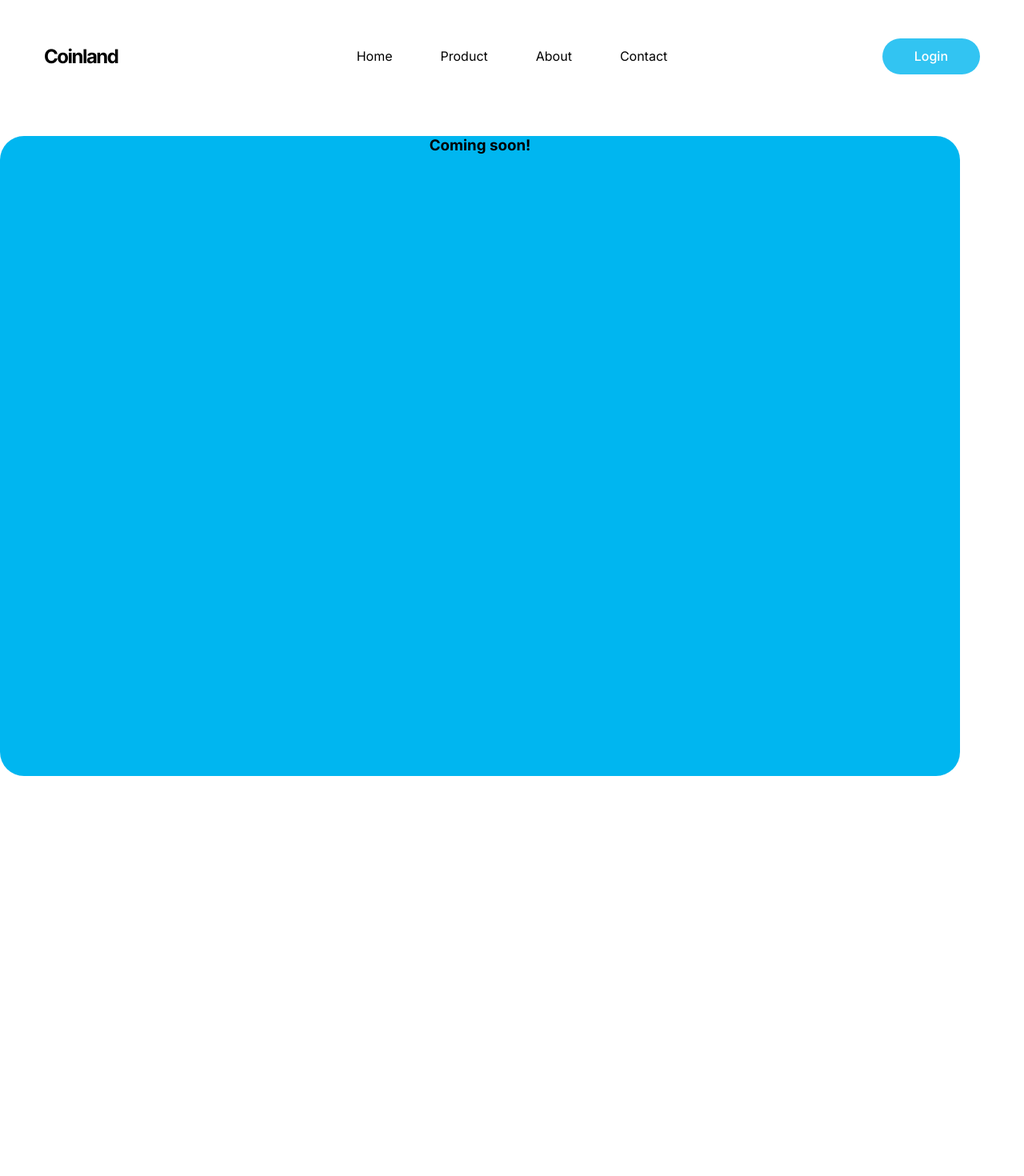
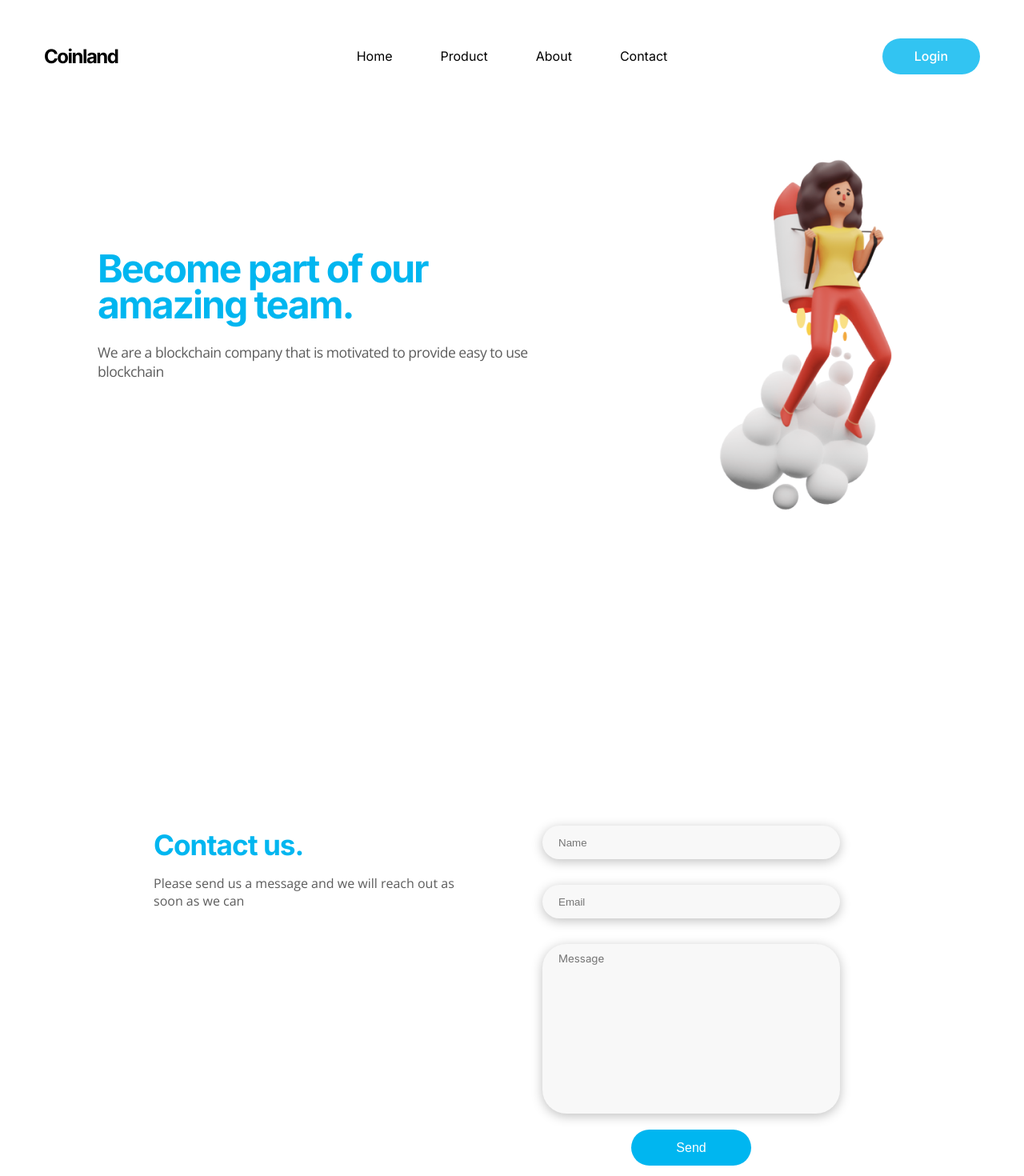
Before and after one commit to A1101101IR/Coinland.com, a React (Create React App) app: page /contact in a window 1280 px wide. Shown: the top 1470 px of the page at 80% size. Before the commit the page ends 970 px from the top, so only its background shows below. Built offline with nearby package versions, Linux system fonts and the light colour scheme.

Commit message:
added contact page

```diff
--- /dev/null
+++ b/src/components/ContactHeader.js
@@ -0,0 +1,25 @@
+import React from "react"
+import rocket from "../img/rocketman.png"
+
+const ContactHeader = () => {
+	return (
+		<section className='contact'>
+			<div className='contact__container'>
+				<div className='contact__container__split'>
+					<div className='contact__container__split__right'>
+						<h1>Become part of our amazing team.</h1>
+						<p>
+							We are a blockchain company that is motivated to
+							provide easy to use blockchain
+						</p>
+					</div>
+					<div className='contact__container__split__left'>
+						<img src={rocket} alt='' />
+					</div>
+				</div>
+			</div>
+		</section>
+	)
+}
+
+export default ContactHeader
--- /dev/null
+++ b/src/components/ContactHeader.scss
@@ -0,0 +1,45 @@
+@import "../styles.scss";
+.contact {
+	display: flex;
+	justify-content: center;
+	height: 100vh;
+	margin-bottom: 5rem;
+	&__container {
+		margin-top: 3rem;
+
+		max-width: 1100px;
+		&__split {
+			display: grid;
+			grid-template-columns: 60% 40%;
+			align-items: center;
+			@media screen and (max-width: $small) {
+				grid-template-columns: 1fr;
+				text-align: center;
+			}
+			&__right {
+				margin: 0 2rem 4rem 2rem;
+				h1 {
+					font-size: $bigHeaderSize;
+					letter-spacing: -2px;
+					color: $buttonColor;
+					font-weight: 700;
+					line-height: 95%;
+					margin-bottom: 1.5rem;
+				}
+				p {
+					font-family: $subtitlesFont;
+					color: $subtitleColor;
+					font-size: 1.1rem;
+					letter-spacing: -0.5px;
+				}
+			}
+			&__left {
+				display: flex;
+				justify-content: end;
+				@media screen and (max-width: $small) {
+					justify-content: center;
+				}
+			}
+		}
+	}
+}
--- /dev/null
+++ b/src/components/Contactform.js
@@ -0,0 +1,37 @@
+import React from "react"
+
+const Contactform = () => {
+	return (
+		<section className='contactform'>
+			<div className='contactform__container'>
+				<div className='contactform__container__split'>
+					<div className='contactform__container__split__left'>
+						<h1>Contact us.</h1>
+						<p>
+							Please send us a message and we will reach out as
+							soon as we can
+						</p>
+					</div>
+					<div className='contactform__container__split__right'>
+						<form>
+							<div className='form--container'>
+								<input type='text' placeholder='Name' />
+							</div>
+							<div className='form--container'>
+								<input type='text' placeholder='Email' />
+							</div>
+							<div className='form--container'>
+								<textarea placeholder='Message' />
+							</div>
+							<div className='form--container'>
+								<button>Send</button>
+							</div>
+						</form>
+					</div>
+				</div>
+			</div>
+		</section>
+	)
+}
+
+export default Contactform
--- /dev/null
+++ b/src/components/Contactform.scss
@@ -0,0 +1,75 @@
+@import "../styles.scss";
+
+.contactform {
+	display: flex;
+	justify-content: center;
+	height: auto;
+	margin-bottom: 10rem;
+	&__container {
+		max-width: 992px;
+		&__split {
+			display: grid;
+			grid-template-columns: 1fr 1fr;
+			padding: 0 3rem;
+			@media screen and (max-width: $small) {
+				margin-top: 10rem;
+				grid-template-columns: 1fr;
+				text-align: center;
+			}
+			&__left {
+				display: flex;
+				flex-direction: column;
+				@media screen and (max-width: $small) {
+					padding-right: 0;
+					max-width: 400px;
+					margin: auto;
+				}
+
+				h1 {
+					font-size: 2.2rem;
+					color: $buttonColor;
+					margin-bottom: 0;
+					letter-spacing: -1px;
+				}
+				p {
+					font-family: $subtitlesFont;
+					padding-right: 4rem;
+					color: $subtitleColor;
+					@media screen and (max-width: $small) {
+						padding-right: 0;
+					}
+				}
+			}
+			&__right {
+				display: flex;
+				justify-content: center;
+				margin-top: 1rem;
+				.form--container {
+					width: 100%;
+					input,
+					textarea {
+						width: 350px;
+						height: 40px;
+						border: none;
+						padding-left: 20px;
+						border-radius: 30px;
+						background: #f8f8f8;
+						margin: 1rem 0;
+						box-shadow: 0px 3px 14px 0px #00000040;
+						outline: none;
+					}
+					textarea {
+						height: 200px;
+						font-family: $headerFont;
+						padding-top: 10px;
+						resize: none;
+					}
+					button {
+						width: 150px;
+						margin: auto;
+					}
+				}
+			}
+		}
+	}
+}
--- a/src/components/footer.scss
+++ b/src/components/footer.scss
@@ -1,10 +1,11 @@
 .Footer {
-  height: 200px;
+	height: auto;
 	display: flex;
 	justify-content: center;
 	align-items: center;
 	flex-wrap: wrap;
 	background-color: beige;
+	padding: 2rem 0;
 	div {
 		display: flex;
 		justify-content: center;
--- a/src/pages/contact.js
+++ b/src/pages/contact.js
@@ -1,11 +1,17 @@
-import Dashboard from "./dash";
+import Contactform from "../components/Contactform"
+import ContactHeader from "../components/ContactHeader"
+import Footer from "../components/footer"
+
+import "./contact.scss"
 
 const Contact = () => {
-  return (
-    <section className="about">
-      <Dashboard />
-    </section>
-  );
-};
+	return (
+		<section className='contact__main'>
+			<ContactHeader />
+			<Contactform />
+			<Footer />
+		</section>
+	)
+}
 
-export default Contact;
+export default Contact
--- /dev/null
+++ b/src/pages/contact.scss
@@ -0,0 +1,3 @@
+@import "../styles.scss";
+@import "../components/ContactHeader.scss";
+@import "../components/Contactform.scss";
```
Also changed, not shown: src/img/contact.png (added), src/img/rocketman.png (added). Lines whose indentation alone changed are shown as unchanged.
